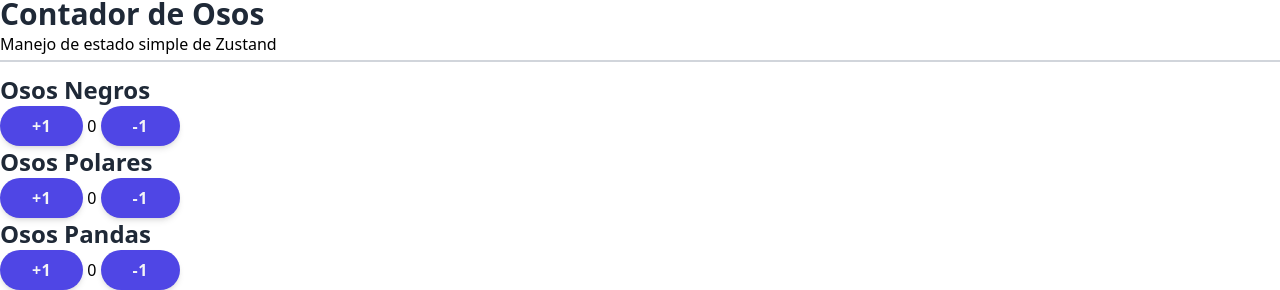
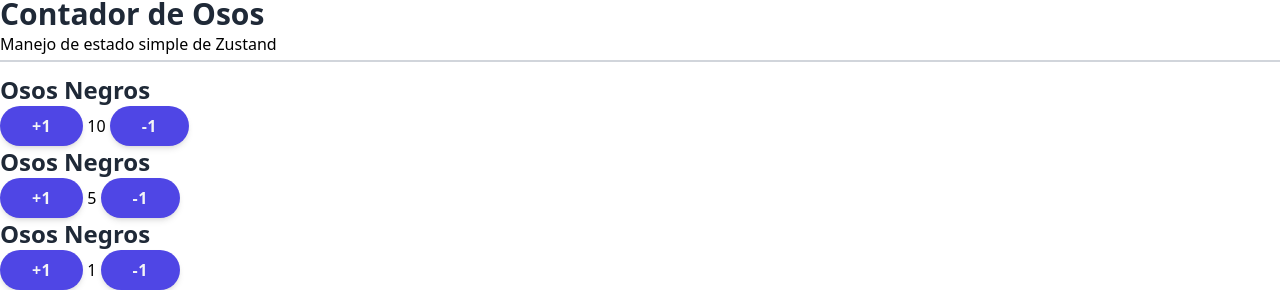
Before and after one commit to mgcastelberg/zustand-react, a React (Vite) app: page /dashboard/bears in a window 1280 px wide. Shown: the part 706-996 px from the top of the page. Built offline with nearby package versions, Linux system fonts and the light colour scheme.

Commit message:
Instalación zustand, creacion y cosumo de nuestro primer store

```diff
--- a/package.json
+++ b/package.json
@@ -14,7 +14,8 @@
     "react": "^18.2.0",
     "react-dom": "^18.2.0",
     "react-icons": "^4.11.0",
-    "react-router-dom": "^6.16.0"
+    "react-router-dom": "^6.16.0",
+    "zustand": "^4.5.2"
   },
   "devDependencies": {
     "@types/react": "^18.2.15",
--- a/src/pages/01-basic/BearPage.tsx
+++ b/src/pages/01-basic/BearPage.tsx
@@ -1,4 +1,5 @@
 import { WhiteCard } from '../../components';
+import { useBearStore } from '../../stores';
 
 export const BearPage = () => {
   return (
@@ -6,48 +7,58 @@
       <h1>Contador de Osos</h1>
       <p>Manejo de estado simple de Zustand</p>
       <hr />
-
-      <div className="grid grid-cols-1 md:grid-cols-2 lg:grid-cols-3 gap-2">
-
-        <WhiteCard centered>
-          <h2>Osos Negros</h2>
-
-          <div className="flex flex-col md:flex-row">
-            <button> +1</button>
-            <span className="text-3xl mx-2 lg:mx-10"> 0 </span>
-            <button>-1</button>
-          </div>
-
-        </WhiteCard>
-
-        <WhiteCard centered>
-          <h2>Osos Polares</h2>
-
-          <div className="flex flex-col md:flex-row">
-            <button> +1</button>
-            <span className="text-3xl mx-2 lg:mx-10"> 0 </span>
-            <button>-1</button>
-
-          </div>
-
-        </WhiteCard>
-
-        <WhiteCard centered>
-          <h2>Osos Pandas</h2>
-
-          <div className="flex flex-col md:flex-row">
-            <button> +1</button>
-            <span className="text-3xl mx-2 lg:mx-10"> 0 </span>
-            <button>-1</button>
-          </div>
-
-        </WhiteCard>
-
-
-
-
+      <div className="grid grid-cols-1 gap-2 md:grid-cols-2 lg:grid-cols-3">
+        <BlackBears/>
+        <PolarBears/>
+        <PandaBears/>
       </div>
-
     </>
   );
 };
+
+export const BlackBears = () => {
+  const blackBears = useBearStore( state => state.blackBears );
+  const increaseBlackBears = useBearStore( state => state.increaseBlackBears );
+  // No es conveniente usar este tipo de desestructuracion ya que rerenderiza con cualquier cambio de otro componente
+  // const { blackBears, increaseBlackBears} = useBearStore( state => state);
+  return (
+    <WhiteCard centered>
+    <h2>Osos Negros</h2>
+    <div className="flex flex-col md:flex-row">
+      <button onClick={ () => increaseBlackBears(+1) }> +1</button>
+      <span className="mx-2 text-3xl lg:mx-10"> { blackBears } </span>
+      <button onClick={ () => increaseBlackBears(-1) }>-1</button>
+    </div>
+  </WhiteCard>
+  )
+}
+
+export const PolarBears = () => {
+  const polarBears = useBearStore( state => state.polarBears );
+  const increasePolarBears = useBearStore( state => state.increasePolarBears );
+  return (
+    <WhiteCard centered>
+    <h2>Osos Negros</h2>
+    <div className="flex flex-col md:flex-row">
+      <button onClick={ () => increasePolarBears(+1) }> +1</button>
+      <span className="mx-2 text-3xl lg:mx-10"> { polarBears } </span>
+      <button onClick={ () => increasePolarBears(-1) }>-1</button>
+    </div>
+  </WhiteCard>
+  )
+}
+
+export const PandaBears = () => {
+  const pandaBears = useBearStore( state => state.pandaBears );
+  const increasePandaBears = useBearStore( state => state.increasePandaBears );
+  return (
+    <WhiteCard centered>
+    <h2>Osos Negros</h2>
+    <div className="flex flex-col md:flex-row">
+      <button onClick={ () => increasePandaBears(+1) }> +1</button>
+      <span className="mx-2 text-3xl lg:mx-10"> { pandaBears } </span>
+      <button onClick={ () => increasePandaBears(-1) }>-1</button>
+    </div>
+  </WhiteCard>
+  )
+}
--- /dev/null
+++ b/src/stores/bears/bears.store.ts
@@ -0,0 +1,19 @@
+import { create } from 'zustand'
+
+interface BearState {
+    blackBears: number;
+    polarBears: number;
+    pandaBears: number;
+    increaseBlackBears: (by: number) => void;
+    increasePolarBears: (by: number) => void;
+    increasePandaBears: (by: number) => void;
+}
+
+export const useBearStore = create<BearState>()((set) => ({
+    blackBears: 10,
+    polarBears: 5,
+    pandaBears: 1,
+    increaseBlackBears: (by:number) => set((state) => ({ blackBears: state.blackBears + by })),
+    increasePolarBears: (by:number) => set((state) => ({ polarBears: state.polarBears + by })),
+    increasePandaBears: (by:number) => set((state) => ({ pandaBears: state.pandaBears + by }))
+}))
--- /dev/null
+++ b/src/stores/index.ts
@@ -0,0 +1 @@
+export * from './bears/bears.store';
```
Also changed, not shown: 1 other file (tests, documents, lock files or other folders).
